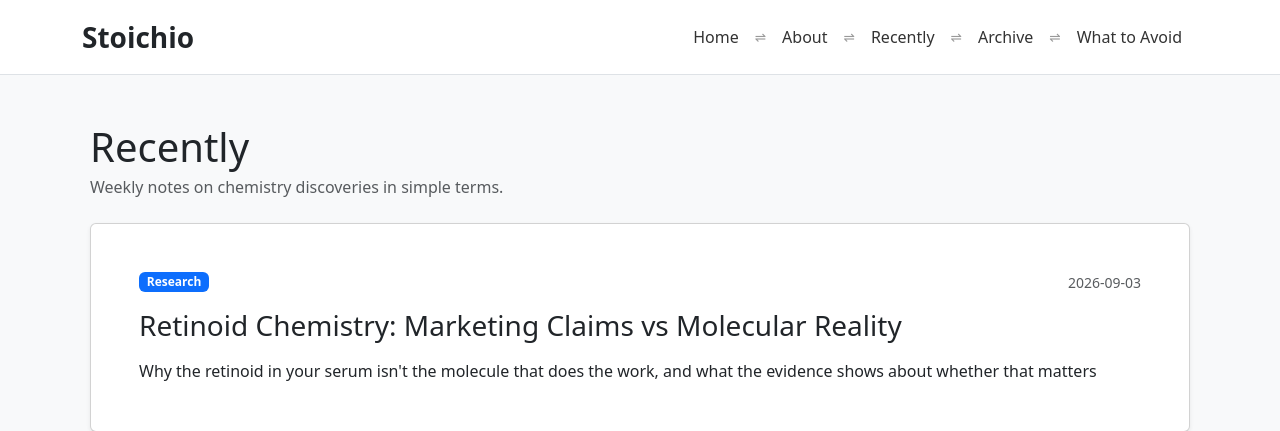
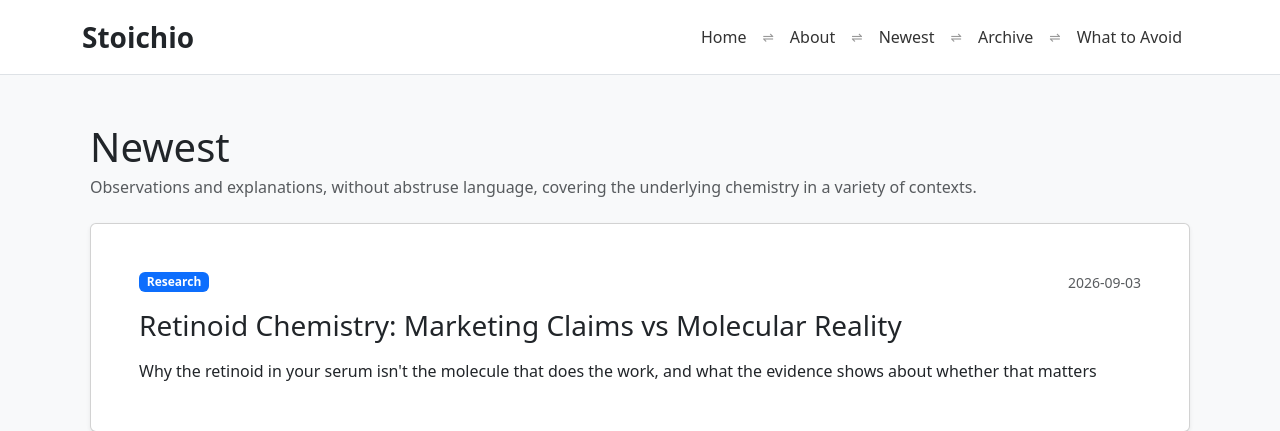
Before and after one commit to luisabbarclay1/Stoichio, a Flask app: page /recently in a window 1280 px wide. Shown: the top 431 px of the page. Run offline with Flask 3, Linux system fonts and the light colour scheme; data comes from the database, SQL or seed files in the repository.

Commit message:
Rename Recently to Newest

```diff
--- a/app.py
+++ b/app.py
@@ -30,7 +30,7 @@ def about():
 def what_to_avoid():
     return render_template("Weeklypoisons.html")
 
-# Recently page:
+# Recently page (changed display name to Newest 2026):
 # - GET displays the most recent posts
 # - POST allows new posts to be added (future extension)
 
--- a/templates/_nav.html
+++ b/templates/_nav.html
@@ -9,7 +9,7 @@
       <span class="nav-arrow">&#8652;</span>
       <a class="nav-link" href="/about">About</a>
       <span class="nav-arrow">&#8652;</span>
-      <a class="nav-link" href="/recently">Recently</a>
+      <a class="nav-link" href="/recently">Newest</a>
       <span class="nav-arrow">&#8652;</span>
       <a class="nav-link" href="/archive">Archive</a>
       <span class="nav-arrow">&#8652;</span>
--- a/templates/archive.html
+++ b/templates/archive.html
@@ -28,7 +28,7 @@
 </ul>
 
       <div class="mt-4">
-        <a class="btn btn-outline-secondary" href="/recently">Back to Recently</a>
+        <a class="btn btn-outline-secondary" href="/recently">Back to Newest</a>
       </div>
     </main>
   </body>
--- a/templates/recently.html
+++ b/templates/recently.html
@@ -2,7 +2,7 @@
 <html lang="en">
   <head>
     <meta name="viewport" content="width=device-width, initial-scale=1">
-    <title>Stoichio – Recently</title>
+    <title>Stoichio – The Latest </title>
     <link href="https://cdn.jsdelivr.net/npm/bootstrap@5.3.3/dist/css/bootstrap.min.css" rel="stylesheet">
     <link href="{{ url_for('static', filename='styles.css') }}" rel="stylesheet">
   </head>
@@ -13,8 +13,8 @@
     <main class="container-fluid px-4 py-5">
       <div class="mx-auto" style="max-width: 1100px;">
         <div class="mb-4">
-          <h1 class="mb-1">Recently</h1>
-          <p class="text-muted mb-0">Weekly notes on chemistry discoveries in simple terms.</p>
+          <h1 class="mb-1">Newest</h1>
+          <p class="text-muted mb-0">Observations and explanations, without abstruse language, covering the underlying chemistry in a variety of contexts.</p>
         </div>
 
         <!-- Most recent posts -->
```
Also changed, not shown: templates/index.html (+4 -4 lines), README.md.
